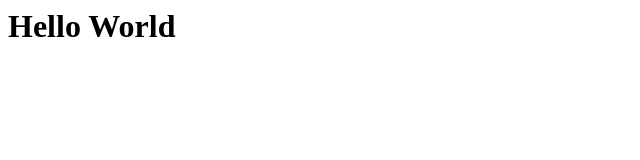
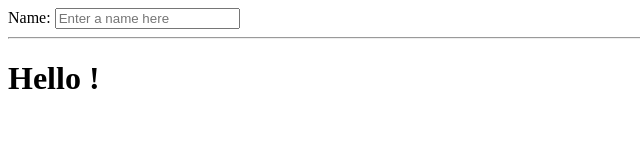
Before and after one commit to jsett/title-generator, a website: page index.html in a window 1280 px wide. Shown: the whole page, without its empty margins (0-640 px from the left). Drawn offline with nearby package versions, Linux system fonts and the light colour scheme.

Commit message:
feat: angularizing the app

```diff
--- a/index.html
+++ b/index.html
@@ -1 +1,16 @@
-<h1>Hello World</h1>
+<!doctype html>
+<html ng-app>
+<head>
+  <script src="https://ajax.googleapis.com/ajax/libs/angularjs/1.6.7/angular.min.js"></script>
+</head>
+
+<body>
+  <div>
+    <label>Name:</label>
+    <input type="text" ng-model="yourName" placeholder="Enter a name here">
+    <hr>
+    <h1>Hello {{yourName}}!</h1>
+  </div>
+
+</body>
+</html>
```
Also changed, not shown: js/myapp.js (added).
